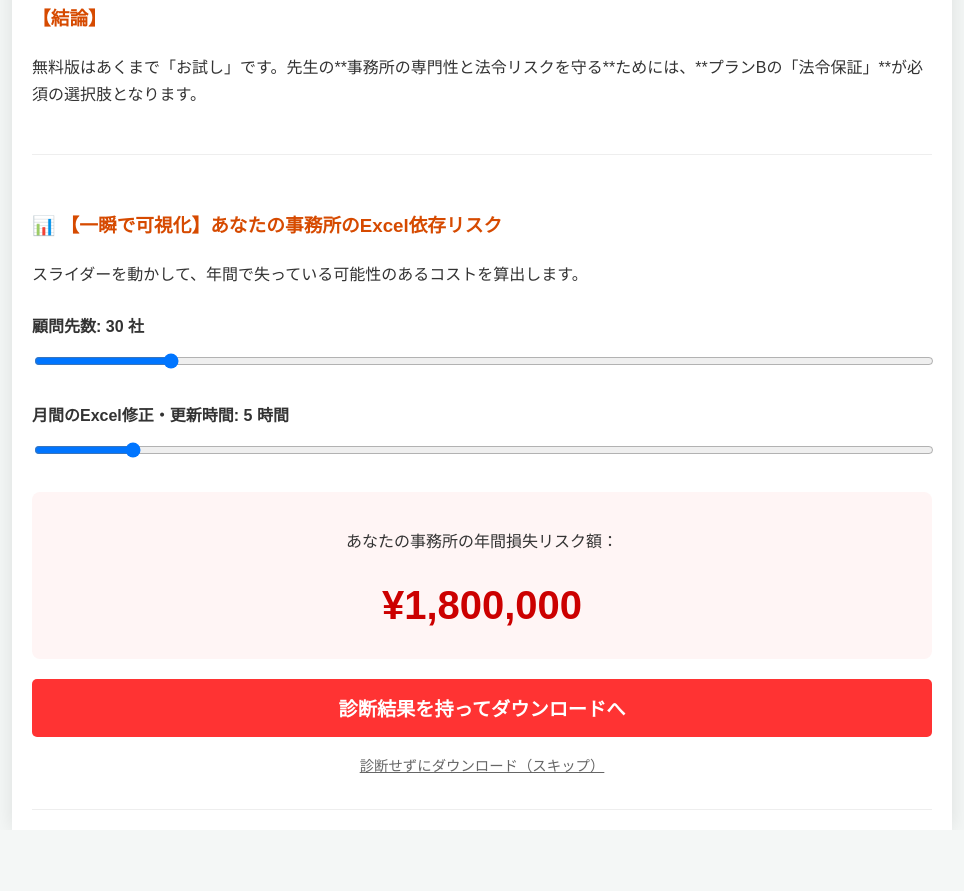
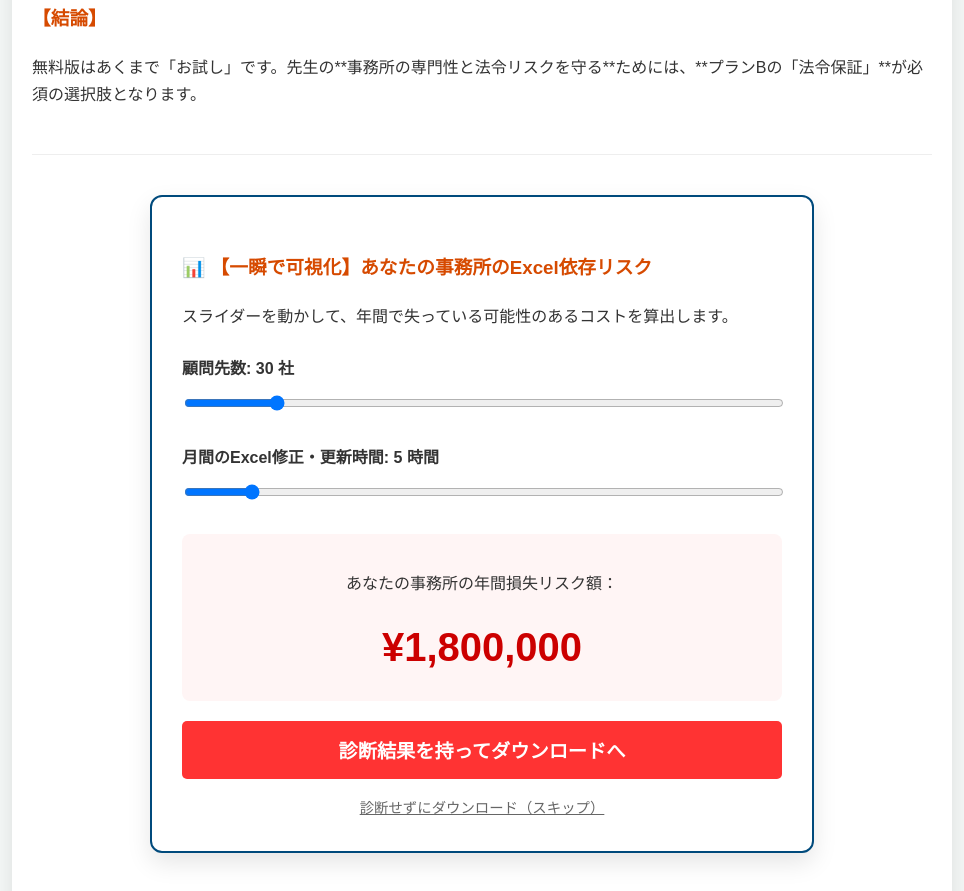
Before and after one commit to takabee/logitsuku.uplink-wiz.net, a website: page index.html in a window 1280 px wide. Shown: the part 3043-3934 px from the top of the page, without its empty margins (158-1122 px from the left). Before the commit the page ends 3873 px from the top, so only its background shows below. Drawn offline with Linux system fonts and the light colour scheme.

Commit message:
コピー&ペーストエラー吸収

```diff
--- a/assets/styles/main.css
+++ b/assets/styles/main.css
@@ -134,7 +134,7 @@ h3 {
     font-weight: bold;
 }
 
-</style><style>.diagnostic-container {
+.diagnostic-container {
     background: #fff;
     border: 2px solid #004a7c;
     border-radius: 12px;
```
